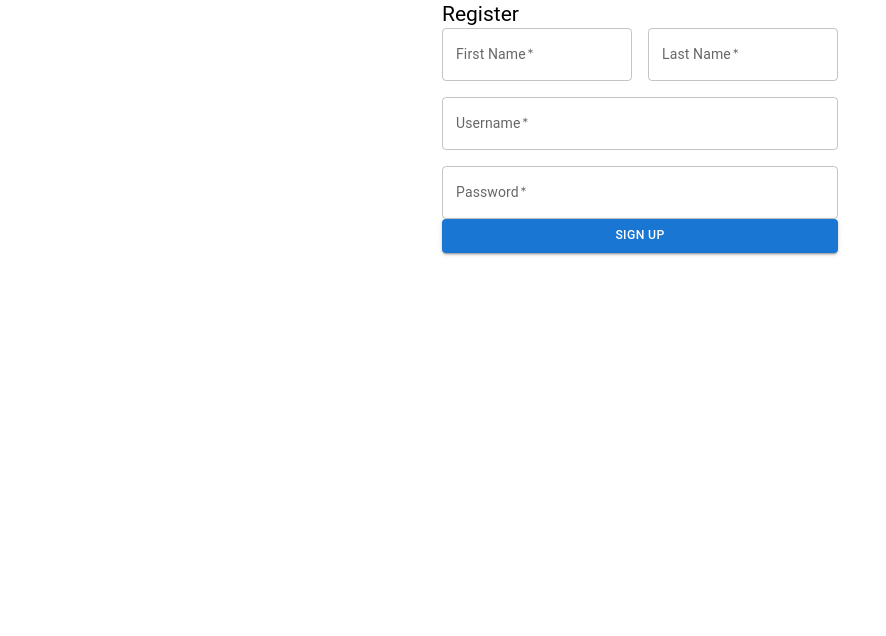
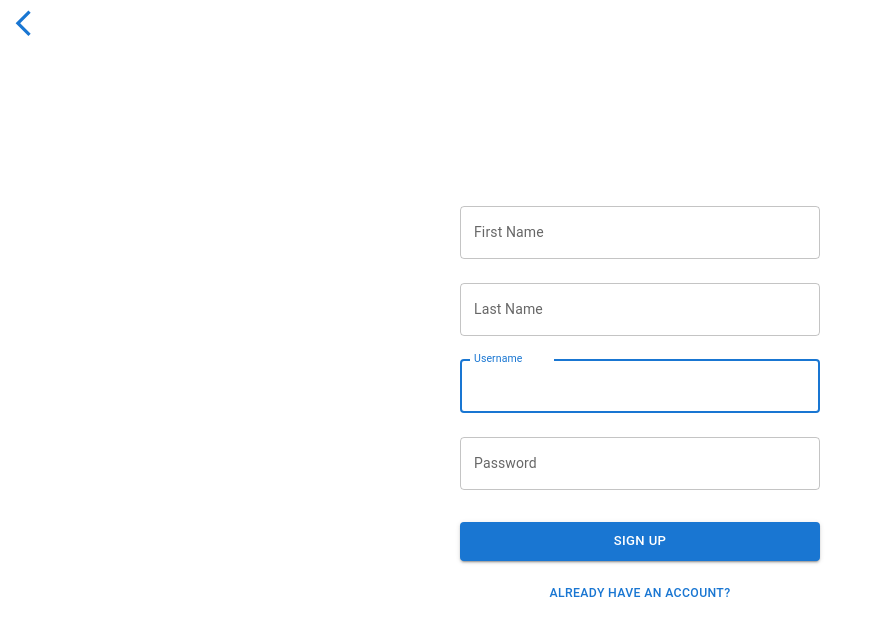
Before and after one commit to Nrnop/final-front, a React (Vite) app: page /sign-up in a window 1280 px wide. Shown: the top 636 px of the page, without its empty margins (0-886 px from the left). Built offline with nearby package versions, Linux system fonts and the light colour scheme.

Commit message:
update login and signup

```diff
--- a/src/components/Login/Login.jsx
+++ b/src/components/Login/Login.jsx
@@ -1,7 +1,8 @@
-import { useEffect, useState } from 'react';
-import { TextField, Button, Container, Typography, Alert } from '@mui/material';
-import { post } from "../../utils/httpClient.js";
-import { useNavigate } from 'react-router-dom';
+import {useEffect, useState} from 'react';
+import {TextField, Button, Container, Alert, Tooltip, IconButton, Box} from '@mui/material';
+import {post} from "../../utils/httpClient.js";
+import {useNavigate} from 'react-router-dom';
+import ArrowBackIosNewIcon from "@mui/icons-material/ArrowBackIosNew";
 
 function Login() {
     const [username, setUsername] = useState('');
@@ -27,18 +28,14 @@ function Login() {
     const handleSubmit = async (event) => {
         event.preventDefault();
         try {
-            const response = await post("/users/login", { username, password });
+            const response = await post("/users/login", {username, password});
             if (response.error) {
                 setErrorMessage("Login failed. Please try again.");
                 setUsername("");
                 setPassword("");
             } else {
                 localStorage.setItem("userAuth", JSON.stringify(response));
-
                 const userRole = response.user.role;
-                console.log(userRole);
-                console.log(response.user);
-
                 if (userRole === 'ADMIN') {
                     navigate("/admin-dashboard/movies");
                 } else {
@@ -52,14 +49,18 @@ function Login() {
     };
 
 
-
     return (
-        <Container maxWidth="xs">
-            <Typography variant="h4" align="center" gutterBottom>
-                Login
-            </Typography>
+        <Container maxWidth="xs" sx={{ display: 'flex', flexDirection: 'column', alignItems: 'center', justifyContent: 'center', height: '100vh' }}>
+            <Box sx={{ position: 'absolute', top: 0, left: 0 }}>
+                <IconButton aria-label="back" color="primary" onClick={() => navigate(-1)}>
+                    <Tooltip title="Back">
+                        <ArrowBackIosNewIcon fontSize="large"/>
+                    </Tooltip>
+                </IconButton>
+            </Box>
+            <Box sx={{ width: '100%', maxWidth: 360, display: 'flex', flexDirection: 'column', alignItems: 'center' }}>
                 {errorMessage && <Alert severity="error">{errorMessage}</Alert>}
-            <form onSubmit={handleSubmit}>
+                <form onSubmit={handleSubmit} style={{ width: '100%' }}>
                     <TextField
                         variant="outlined"
                         margin="normal"
@@ -100,18 +101,11 @@ function Login() {
                         color="primary"
                         onClick={() => navigate('/sign-up')}
                     >
+                        {/* eslint-disable-next-line react/no-unescaped-entities */}
                         Don't have an account yet?
                     </Button>
-                <Button
-                    fullWidth
-                    variant="text"
-                    color="secondary"
-                    onClick={() => navigate('/')}
-                    sx={{ mt: 1 }}
-                >
-                    Home
-                </Button>
                 </form>
+            </Box>
         </Container>
     );
 }
--- a/src/components/SignUp/SignUp.jsx
+++ b/src/components/SignUp/SignUp.jsx
@@ -1,6 +1,8 @@
-import  { useState } from 'react';
-import { Link } from "react-router-dom";
-import { TextField, Button, Grid, Typography, Container } from '@mui/material';
+import {useState} from 'react';
+import {TextField, Button, Container, Box, IconButton, Tooltip, Alert} from '@mui/material';
+import {post} from "../../utils/httpClient.js";
+import {useNavigate} from 'react-router-dom';
+import ArrowBackIosNewIcon from "@mui/icons-material/ArrowBackIosNew";
 
 
 function SignUp() {
@@ -8,86 +10,118 @@ function SignUp() {
     const [lastName, setLastName] = useState('');
     const [username, setUsername] = useState('');
     const [password, setPassword] = useState('');
+    const [errorMessage, setErrorMessage] = useState('');
+    const navigate = useNavigate();
 
-    const handleSubmit = async (e) => {
-        e.preventDefault();
-        const response = await fetch('http://localhost:3000/users/create', {
-            method: 'POST',
-            body: JSON.stringify({
-                firstName,
-                lastName,
-                username,
-                password
-            }),
-            headers: {
-                'Content-Type': 'application/json'
+    const handleUsernameChange = (event) => {
+        setUsername(event.target.value);
+    };
+
+    const handlePasswordChange = (event) => {
+        setPassword(event.target.value);
+    };
+    const handleFirstNameChange = (event) => {
+        setFirstName(event.target.value);
+    };
+    const handleLastNameChange = (event) => {
+        setLastName(event.target.value);
+    };
+    const handleSubmit = async (event) => {
+        event.preventDefault();
+        try {
+            const response = await post("/users/sign-up", {firstName, lastName, username, password});
+            if (response.error) {
+                setErrorMessage("Sign up failed. Please try again.");
+                setFirstName("");
+                setLastName("");
+                setUsername("");
+                setPassword("");
+            } else {
+                navigate("/login");
             }
-        });
-        if (response.ok) {
-            return await response.json();
-
-        } else {
-            console.error('Error in signing up:', response.statusText);
+        } catch (error) {
+            console.error("An error occurred during signup:", error);
+            setErrorMessage("An unexpected error occurred. Please try again.");
         }
-    }
+    };
 
 
     return (
-        <Container component="main" maxWidth="xs">
-            <div>
-                <Typography variant="h5">Register</Typography>
-                <form onSubmit={handleSubmit}>
-                    <Grid container spacing={2}>
-                        <Grid item xs={12} sm={6}>
+        <Container maxWidth="xs" sx={{ display: 'flex', flexDirection: 'column', alignItems: 'center', justifyContent: 'center', height: '100vh' }}>
+            <Box sx={{ position: 'absolute', top: 0, left: 0 }}>
+                <IconButton aria-label="back" color="primary" onClick={() => navigate(-1)}>
+                    <Tooltip title="Back">
+                        <ArrowBackIosNewIcon fontSize="large"/>
+                    </Tooltip>
+                </IconButton>
+            </Box>
+            <Box sx={{ width: '100%', maxWidth: 360, display: 'flex', flexDirection: 'column', alignItems: 'center' }}>
+                {errorMessage && <Alert severity="error">{errorMessage}</Alert>}
+                <form onSubmit={handleSubmit} style={{ width: '100%' }}>
                     <TextField
                         variant="outlined"
-                                required
+                        margin="normal"
                         fullWidth
+                        name="firstName"
                         label="First Name"
+                        type="firstName"
+                        id="firstName"
                         value={firstName}
-                                onChange={(e) => setFirstName(e.target.value)}
+                        onChange={handleFirstNameChange}
                     />
-                        </Grid>
-                        <Grid item xs={12} sm={6}>
                     <TextField
                         variant="outlined"
-                                required
+                        margin="normal"
                         fullWidth
+                        id="lastName"
                         label="Last Name"
+                        name="lastName"
+                        autoFocus
                         value={lastName}
-                                onChange={(e) => setLastName(e.target.value)}
+                        onChange={handleLastNameChange}
                     />
-                        </Grid>
-                        <Grid item xs={12}>
                     <TextField
                         variant="outlined"
-                                required
+                        margin="normal"
                         fullWidth
+                        id="username"
                         label="Username"
+                        name="username"
+                        autoFocus
                         value={username}
-                                onChange={(e) => setUsername(e.target.value)}
+                        onChange={handleUsernameChange}
                     />
-                        </Grid>
-                        <Grid item xs={12}>
                     <TextField
                         variant="outlined"
-                                required
+                        margin="normal"
                         fullWidth
+                        name="password"
                         label="Password"
                         type="password"
+                        id="password"
                         value={password}
-                                onChange={(e) => setPassword(e.target.value)}
+                        onChange={handlePasswordChange}
                     />
-                        </Grid>
-                    </Grid>
-                    <Link to="/login" style={{ textDecoration: "none", marginRight: "10px" }}>
-                        <Button type="submit" fullWidth variant="contained" color="primary">
+                    <Button
+                        type="submit"
+                        fullWidth
+                        variant="contained"
+                        color="primary"
+                        size="large"
+                        sx={{ mt: 3, mb: 2 }}
+                    >
                         Sign Up
                     </Button>
-                    </Link>
-
+                    <Button
+                        fullWidth
+                        variant="text"
+                        color="primary"
+                        onClick={() => navigate('/login')}
+                    >
+                        Already have an account?
+                    </Button>
                 </form>
-            </div>
+            </Box>
         </Container>
     );
 }
```
Lines whose indentation alone changed are shown as unchanged.
